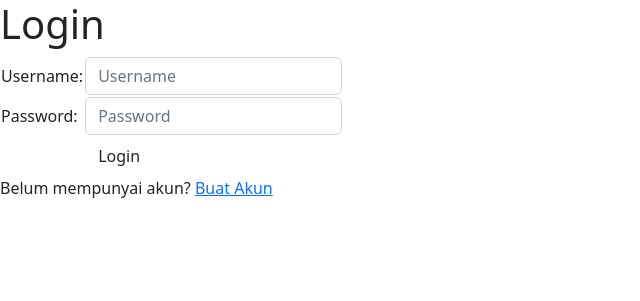
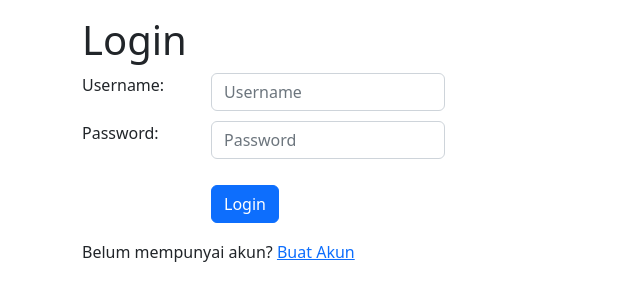
Before and after one commit to hugo-setiawan/pbp-tutorials-and-assignments, a Django app: page /wishlist/login/ in a window 1280 px wide. Shown: the top 301 px of the page, without its empty margins (0-640 px from the left). Run offline with Django 4.2, Linux system fonts and the light colour scheme.

Commit message:
Improve login and register page

```diff
--- a/wishlist/templates/login.html
+++ b/wishlist/templates/login.html
@@ -6,26 +6,26 @@
 
 {% block content %}
 
-<div class = "login">
+<div class = "login container mt-3">
 
     <h1>Login</h1>
 
     <form method="POST" action="">
         {% csrf_token %}
         <table>
-            <tr>
-                <td>Username: </td>
-                <td><input type="text" name="username" placeholder="Username" class="form-control"></td>
+            <tr class="row">
+                <td class="col-4 mb-2">Username: </td>
+                <td class="col mb-2"><input type="text" name="username" placeholder="Username" class="form-control"></td>
             </tr>
 
-            <tr>
-                <td>Password: </td>
-                <td><input type="password" name="password" placeholder="Password" class="form-control"></td>
+            <tr class="row">
+                <td class="col-4 mb-2">Password: </td>
+                <td class="col mb-2"><input type="password" name="password" placeholder="Password" class="form-control"></td>
             </tr>
 
-            <tr>
-                <td></td>
-                <td><input class="btn login_btn" type="submit" value="Login"></td>
+            <tr class="row">
+                <td class="col-4 mt-3 mb-3"></td>
+                <td class="col mt-3 mb-3"><input class="btn btn-primary login_btn" type="submit" value="Login"></td>
             </tr>
         </table>
     </form>
--- a/wishlist/templates/register.html
+++ b/wishlist/templates/register.html
@@ -6,7 +6,7 @@
 
 {% block content %}
 
-<div class = "login">
+<div class = "login container mt-3">
 
     <h1>Formulir Registrasi</h1>
 
```
